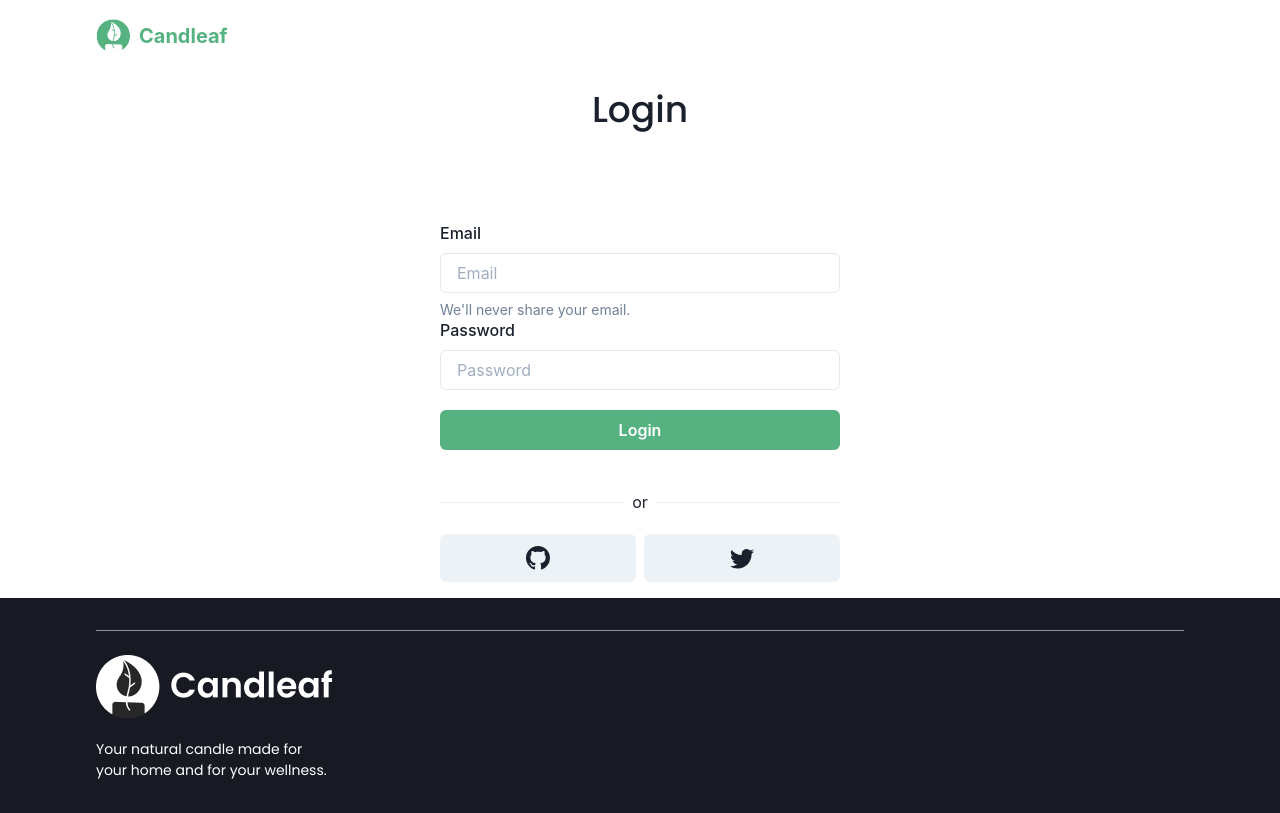
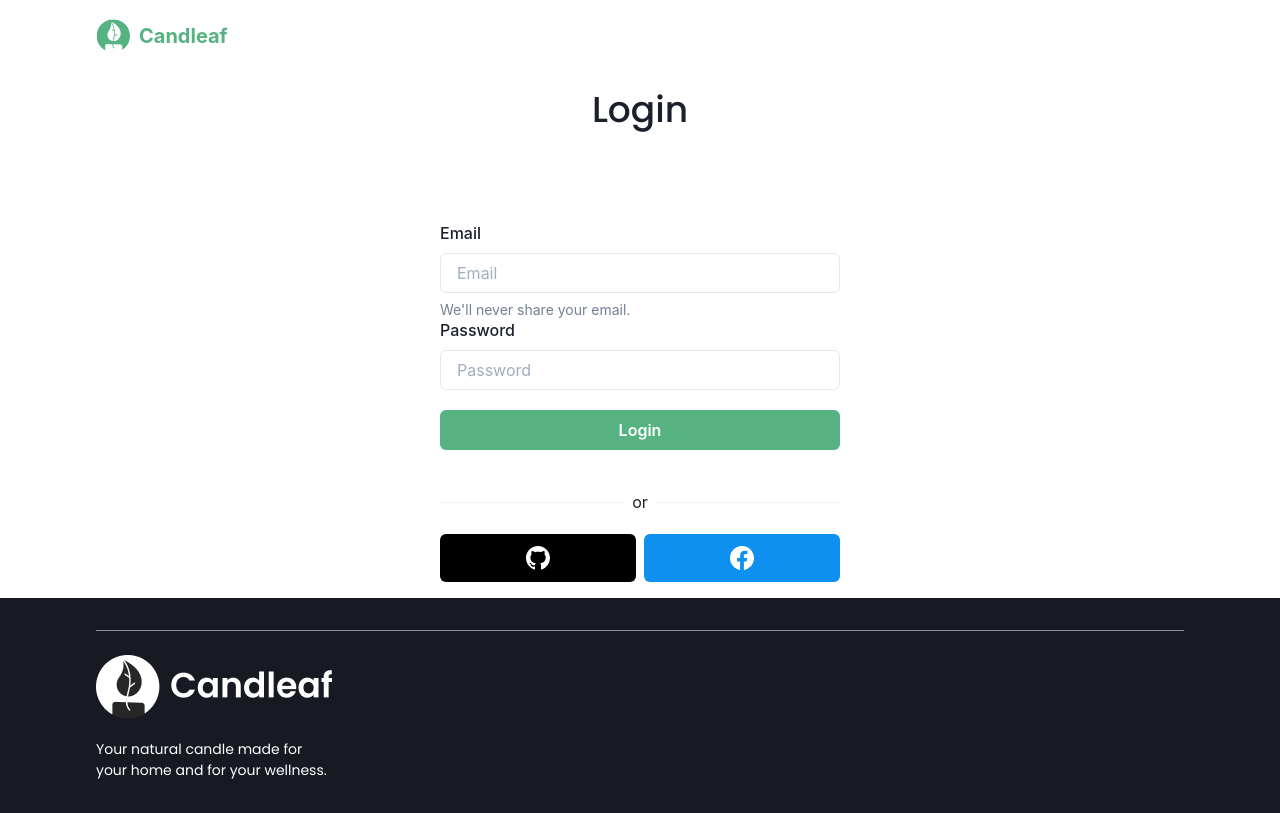
Before and after one commit to joaovictor3g/candle-ecommerce-app, a Next.js app: page / in a window 1280 px wide. Built offline with nearby package versions, Linux system fonts and the light colour scheme; no server answers.

Commit message:
fix: add functional social login

```diff
--- a/src/pages/index.tsx
+++ b/src/pages/index.tsx
@@ -20,10 +20,30 @@ import { BsFacebook, BsGithub, BsGoogle, BsTwitter } from "react-icons/bs";
 const PROVIDER_ICON_SIZE = 24;
 
 const providers = [
-  { id: 1, name: "github", icon: <BsGithub size={PROVIDER_ICON_SIZE} /> },
-  // { id: 2, name: "google", icon: <BsGoogle size={PROVIDER_ICON_SIZE} /> },
-  // { id: 3, name: "facebook", icon: <BsFacebook size={PROVIDER_ICON_SIZE} /> },
-  { id: 4, name: "twitter", icon: <BsTwitter size={PROVIDER_ICON_SIZE} /> },
+  {
+    id: 1,
+    name: "github",
+    icon: <BsGithub size={PROVIDER_ICON_SIZE} />,
+    bgColor: "#000000",
+  },
+  // {
+  //   id: 2,
+  //   name: "google",
+  //   icon: <BsGoogle size={PROVIDER_ICON_SIZE} />,
+  //   bgColor: "#EA4335",
+  // },
+  {
+    id: 3,
+    name: "facebook",
+    icon: <BsFacebook size={PROVIDER_ICON_SIZE} />,
+    bgColor: "#0E90F1",
+  },
+  // {
+  //   id: 4,
+  //   name: "twitter",
+  //   icon: <BsTwitter size={PROVIDER_ICON_SIZE} />,
+  //   bgColor: "rgb(29, 155, 240)",
+  // },
 ];
 
 export default function Home() {
@@ -42,7 +62,7 @@ export default function Home() {
         <title>Candle App | Login</title>
       </Head>
       <Section>
-        <Wrapper align={"center"} spacing="90px">
+        <Wrapper align="center" spacing="90px">
           <Heading>Login</Heading>
 
           <VStack maxW="400px" w="100% " spacing="40px">
@@ -73,6 +93,8 @@ export default function Home() {
                     onClick={() => handleSignIn(provider.name)}
                     w={`${100 / providers.length - 1}%`}
                     title={`login with ${provider.name}`}
+                    bg={provider.bgColor}
+                    color="#FFFFFF"
                   />
                 ))}
               </HStack>
--- a/src/pages/landing.tsx
+++ b/src/pages/landing.tsx
@@ -8,7 +8,7 @@ import {
 } from "@/components/Landing";
 import { Section } from "@/layout";
 import axios from "axios";
-import type { GetStaticProps, NextPage } from "next";
+import type { GetServerSideProps, NextPage } from "next";
 import Head from "next/head";
 
 interface LandingProps {
@@ -36,7 +36,7 @@ const Landing: NextPage<LandingProps> = ({ products, mostSoldProducts }) => {
 
 export default Landing;
 
-export const getStaticProps: GetStaticProps = async () => {
+export const getServerSideProps: GetServerSideProps = async () => {
   const response = await axios.get<ProductProps[]>(
     "http://localhost:3333/products"
   );
--- a/src/styles/theme.ts
+++ b/src/styles/theme.ts
@@ -11,5 +11,12 @@ export const theme = extendTheme({
         fontWeight: "500",
       },
     },
+
+    Button: {
+      transtion: "background-color 0.2s ease-in-out",
+      hover: {
+        backgroundColor: "green.500",
+      },
+    },
   },
 });
```
